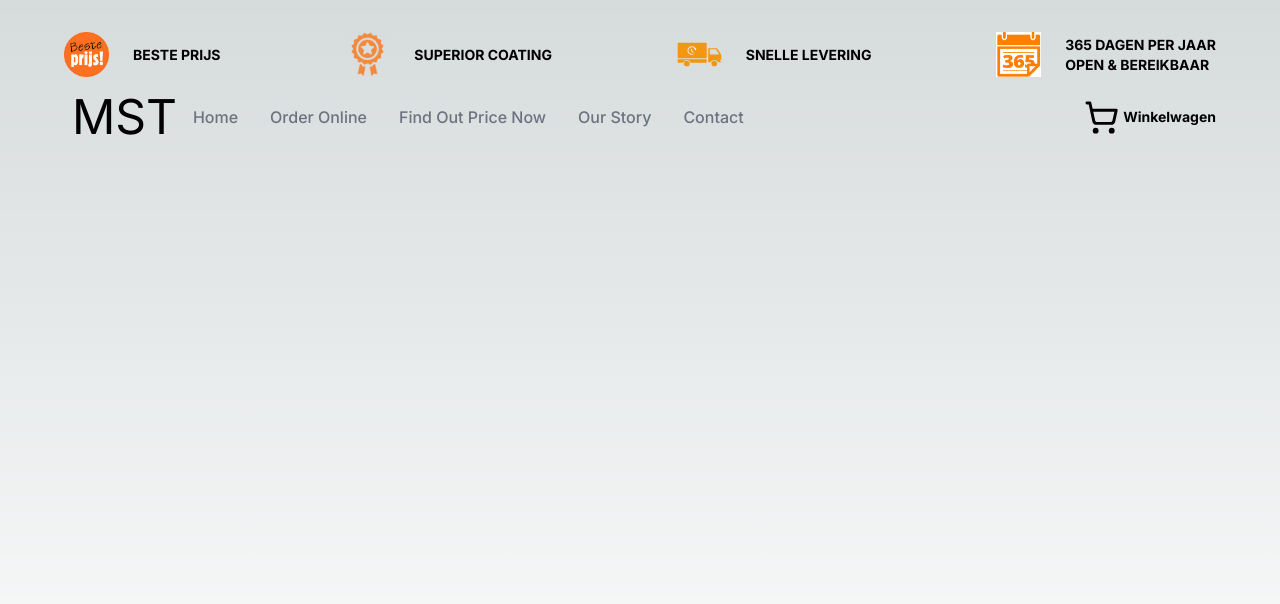
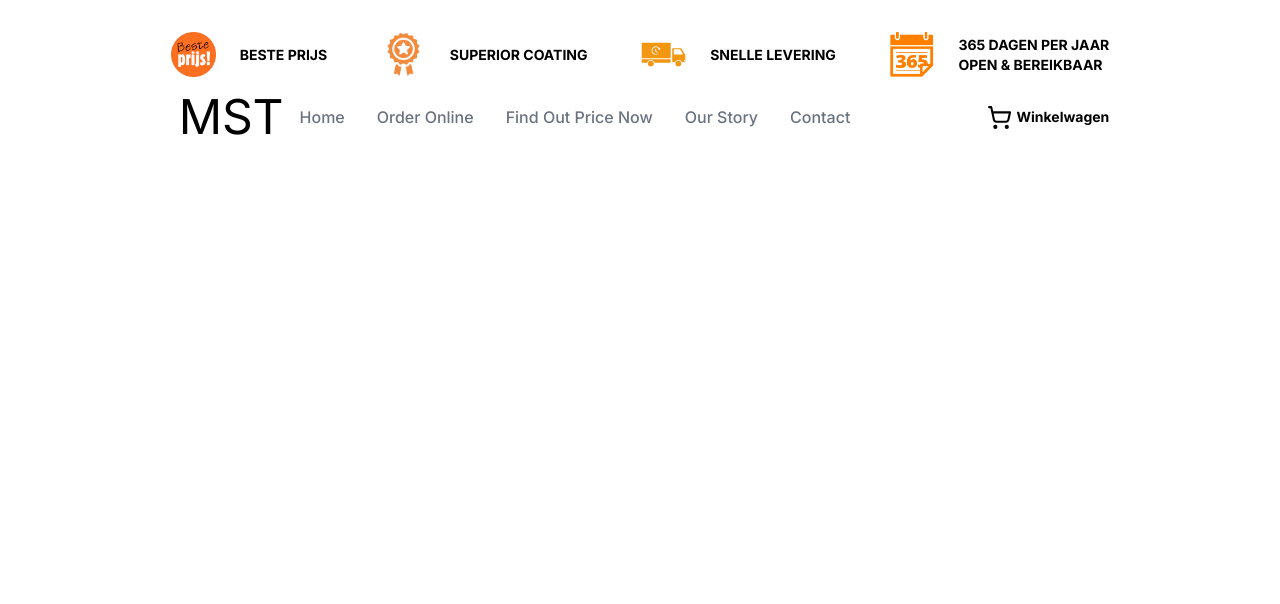
Before and after one commit to AliDemircix/msglass, a Next.js app: page / in a window 1280 px wide. Shown: the top 604 px of the page. Built offline with nearby package versions, Linux system fonts and the light colour scheme.

Commit message:
Change navbar links and change background white

```diff
--- a/app/globals.css
+++ b/app/globals.css
@@ -18,10 +18,5 @@
 
 body {
   color: rgb(var(--foreground-rgb));
-  background: linear-gradient(
-      to bottom,
-      transparent,
-      rgb(var(--background-end-rgb))
-    )
-    rgb(var(--background-start-rgb));
+  background: #ffffff;
 }
--- a/app/page.tsx
+++ b/app/page.tsx
@@ -1,9 +1,9 @@
-import StaticHeader from "../components/static-header";
-import Navbar from "../components/navbar";
+import StaticHeader from '../components/static-header';
+import Navbar from '../components/navbar';
 
 export default function Home() {
   return (
-    <main className="px-16 py-8 h-screen w-full">
+    <main className="px-16 py-8 h-screen w-10/12 mx-auto">
       <StaticHeader />
       <Navbar />
       {/* <div className="mb-32 grid text-center lg:max-w-5xl lg:w-full lg:mb-0 lg:grid-cols-4 lg:text-left">
--- a/components/navbar.tsx
+++ b/components/navbar.tsx
@@ -1,8 +1,8 @@
-"use client";
-import Link from "next/link";
-import React, { useState } from "react";
-import { FaBars, FaTimes } from "react-icons/fa";
-import { LuShoppingCart } from "react-icons/lu";
+'use client';
+import Link from 'next/link';
+import React, { useState } from 'react';
+import { FaBars, FaTimes } from 'react-icons/fa';
+import { LuShoppingCart } from 'react-icons/lu';
 
 const Navbar = () => {
   const [nav, setNav] = useState(false);
@@ -10,23 +10,28 @@ const Navbar = () => {
   const links = [
     {
       id: 1,
-      link: "home",
+      label: 'home',
+      link: 'home',
     },
     {
       id: 2,
-      link: "order online",
+      label: 'order online',
+      link: 'order',
     },
     {
       id: 3,
-      link: "find out price now",
+      label: 'find out price now',
+      link: 'findout',
     },
     {
       id: 4,
-      link: "Our Story",
+      label: 'Our Story',
+      link: 'story',
     },
     {
       id: 5,
-      link: "contact",
+      label: 'contact',
+      link: 'contact',
     },
   ];
 
@@ -35,12 +40,12 @@ const Navbar = () => {
       <div className="flex items-center">
         <h1 className="text-5xl font-signature ml-2">MST</h1>
         <ul className="hidden md:flex">
-          {links.map(({ id, link }) => (
+          {links.map(({ id, link, label }) => (
             <li
               key={id}
-              className="nav-links px-4 cursor-pointer capitalize font-medium text-gray-500 hover:scale-105 hover:text-white duration-200 link-underline"
+              className="nav-links px-4 cursor-pointer capitalize font-medium text-gray-500 hover:scale-105 hover:text-orange-500 duration-200 link-underline"
             >
-              <Link href={link}>{link}</Link>
+              <Link href={link}>{label}</Link>
             </li>
           ))}
         </ul>
@@ -65,7 +70,7 @@ const Navbar = () => {
         </ul>
       )}
       <div className="flex items-center gap-1">
-        <LuShoppingCart size={35} />
+        <LuShoppingCart size={25} />
         <p className="text-sm font-bold ">Winkelwagen</p>
       </div>
     </div>
```
